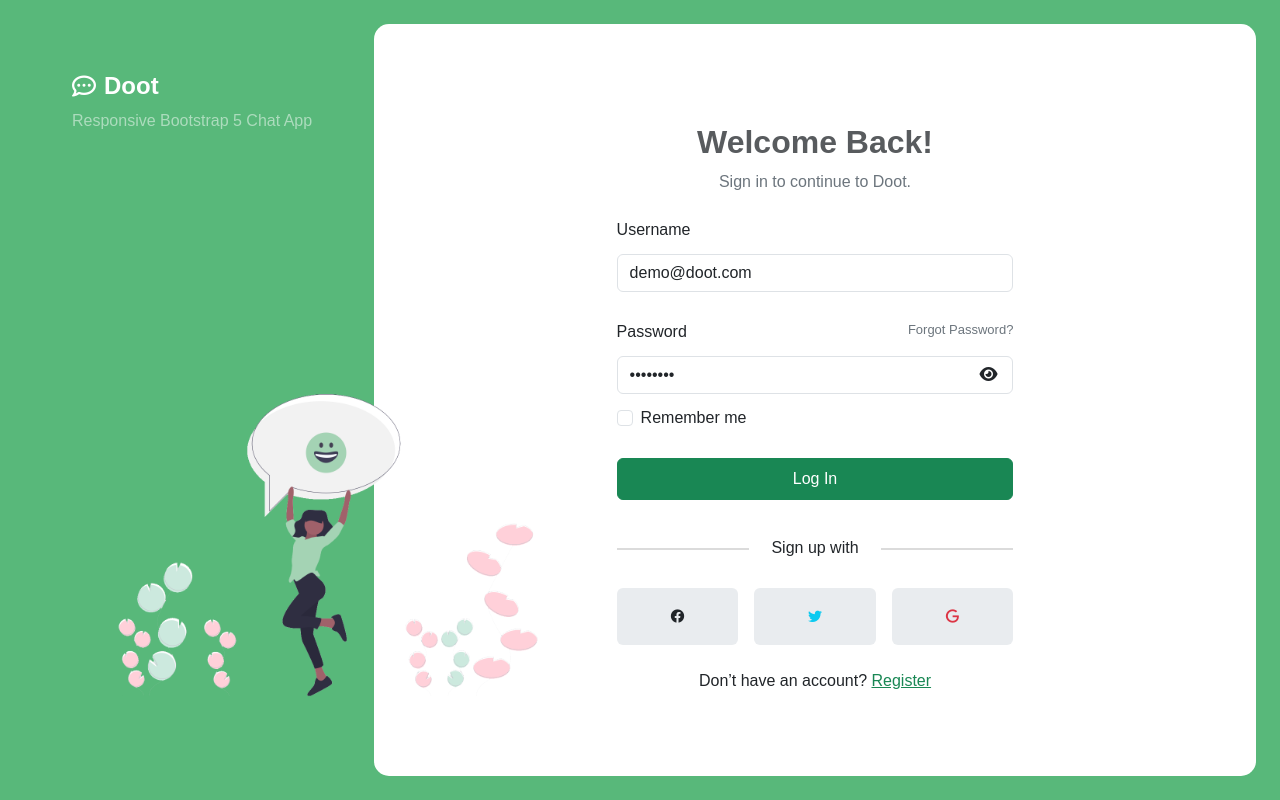
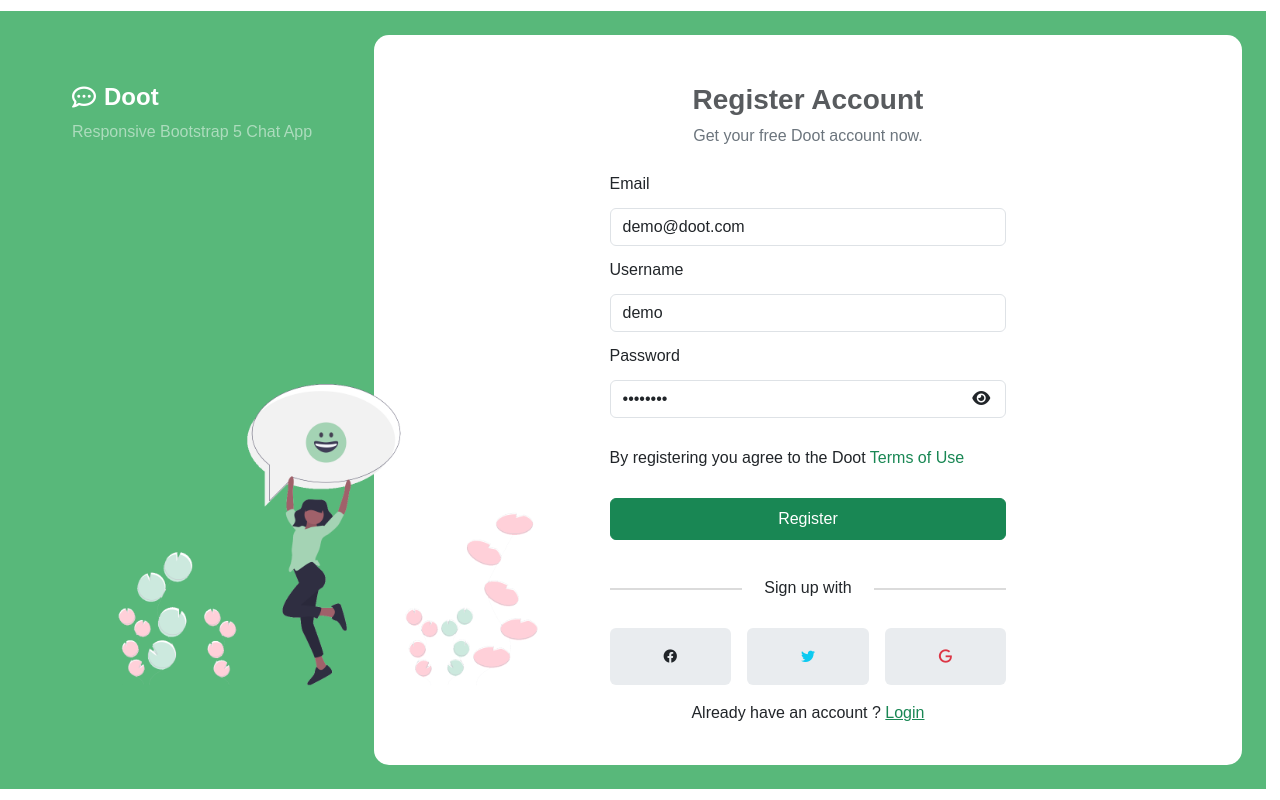
Before and after one commit to Devide21/Chat-App, a React (Vite) app: page / in a window 1280 px wide. Built offline with nearby package versions, Linux system fonts and the light colour scheme.

Commit message:
Completed register page

```diff
--- a/index.html
+++ b/index.html
@@ -11,6 +11,8 @@
     crossorigin="anonymous" referrerpolicy="no-referrer" />
   <link href='https://unpkg.com/boxicons@2.1.4/css/boxicons.min.css' rel='stylesheet'>
   <link href="https://cdn.materialdesignicons.com/7.4.47/css/materialdesignicons.min.css" rel="stylesheet">
+  <link href="https://fonts.googleapis.com/css2?family=Poppins:wght@400;500;600&display=swap" rel="stylesheet">
+
 
   <title>Doot Chat App</title>
 </head>
--- a/src/App.jsx
+++ b/src/App.jsx
@@ -23,8 +23,8 @@ function App() {
 
 
   return (
-    <div className="d-md-flex d-grid" style={{ width: "100vw", height: "100vh" }}>
-      <Login />
+    <div className="d-md-flex d-grid" style={{ width: "98.9vw", height: "100%" }}>
+      <Register />
       {/* <WelcomePane/> */}
 
     </div>
--- a/src/components/Register.jsx
+++ b/src/components/Register.jsx
@@ -1,13 +1,60 @@
 import React from 'react';
-// import { Button } from 'react-bootstrap';
+import * as Yup from 'yup';
+import { useForm } from 'react-hook-form';
+import { yupResolver } from '@hookform/resolvers/yup';
+import { Alert } from 'react-bootstrap';
+import FormProvider from '/src/hookForm/FormProvider.jsx';
+import { RHFTextField } from '../hookForm';
+
 
 const Register = () => {
+
+  const [showPassword, setShowPassword] = React.useState(false);
+
+  const RegisterSchema = Yup.object().shape({
+    email: Yup.string().required("Email is required").email("Email is invalid"),
+    username: Yup.string().required("Username is required"),
+    password: Yup.string().required("Password is required").min(6, "Password must be at least 6 characters"),
+  });
+
+  const defaultValues = {
+    email: "demo@doot.com",
+    username: "demo",
+    password: "demo1234",
+  };
+
+  const methods = useForm({
+    resolver: yupResolver(RegisterSchema),
+    defaultValues,
+  });
+
+  const {
+    handleSubmit,
+    reset,
+    setError,
+    formState: { errors }
+  } = methods;
+
+  const onSubmit = async (data) => {
+    try {
+      // Submit to backend
+    } catch (error) {
+      console.error(error);
+      reset();
+      setError("afterSubmit", {
+        type: 'manual',
+        message: error.message || "Something went wrong",
+      });
+    }
+  };
+
+
   return (
-    <div className="logout-page d-flex" style={{ width: "100vw", height: "100%" }}>
+    <div className="logout-page d-flex p-4" style={{ width: "100vw", height: "100%" }}>
       <div className="sidebar d-flex flex-column justify-content-center align-items-start p-5">
         <h4 className="text-white fw-bold mb-2">
-          <i class="fa-regular fa-comment-dots"></i>
-          Doot</h4>
+          <i className="fa-regular fa-comment-dots"></i> Doot
+        </h4>
         <p className="text-white-50">Responsive Bootstrap 5 Chat App</p>
         <div className="mt-auto">
           <img className='logout-img'
@@ -19,41 +66,59 @@ const Register = () => {
       </div>
       <div className="logout-box py-4 pt-5 h-100 d-grid justify-content-center align-items-center flex-grow-1">
         <div className="d-flex flex-column  justify-content-center align-items-center" style={{ width: "31vw" }}>
-          <h4 className="fw-bold mb-2 fs-1">Register Account</h4>
-          <p className="text-secondary mb-5" style={{ fontFamily: "sans-serif" }}>Get your free Doot account now.</p>
-          <form className="d-flex flex-column text-start w-100 p-3 gap-3">
-            <label htmlFor="username">Email</label>
-            <input type="email" placeholder="Enter Email" className="form-control shadow-none" />
+          <h4 className="fw-semibold mb-2 fs-3 opacity-75">Register Account</h4>
+          <p className="text-secondary mb-4 " style={{ fontFamily: "sans-serif" }}>Get your free Doot account now.</p>
+          <FormProvider methods={methods} onSubmit={handleSubmit(onSubmit)}>
+            <label htmlFor="email">Email</label>
+            <RHFTextField name="email" placeholder="Enter email" />
+
             <label htmlFor="username">Username</label>
-            <input type="email" placeholder="Enter Username" className="form-control shadow-none" />
-            <div className='d-flex  justify-content-between '>
-              <label htmlFor="username">Password</label>
-              <a className=' text-decoration-none text-secondary' style={{ fontSize: "small" }} href="">Forgot Password?</a>
+            <RHFTextField name="username" placeholder="Enter Username" />
 
+            <div className='d-flex justify-content-between '>
+              <label htmlFor="password">Password</label>
+              {/* <a className='text-decoration-none text-secondary' style={{ fontSize: "small" }} href="#">
+                Forgot Password?
+              </a> */}
             </div>
-            <input type="password" placeholder="Password" className="shadow-none form-control" />
-            <div className='d-flex'>
-              <p>By registering you agree to the Doot <span className='text-success'>Terms of Use</span></p>
-            </div>
-            <button type="submit" className="btn btn-success">Register</button>
+
+            <RHFTextField
+              name="password"
+              type={showPassword ? "text" : "password"}
+              placeholder="Password"
+              InputProps={{
+                endAdornment: (
+                  <i
+                    className={`fa-solid ${showPassword ? "fa-eye-slash" : "fa-eye"}`}
+                    onClick={() => setShowPassword(!showPassword)}
+                  ></i>
+                )
+              }}
+            />
+            <p className=" mt-3 mb-3">By registering you agree to the Doot <span href="#" className="text-primary text-success pointer">Terms of Use</span></p>
+
+
+            <button type="submit" className="btn btn-success w-100 py-2">Register</button>
+
             <div className='d-flex justify-content-center mt-4'>
               <div className='signup-ruler'></div>
-              <div className='w-100 text-center'><p>Sign up using</p></div>
+              <div className='w-100 text-center'><p>Sign up with</p></div>
               <div className='signup-ruler'></div>
             </div>
+
             <div className='d-flex gap-3'>
-              <div className='bg-body-secondary rounded-2 w-100 text-center py-2  px-4' style={{ cursor: "pointer" }}>
-                <i class="fa-brands fa-facebook"></i>
+              <div className='bg-body-secondary rounded-2 py-3 w-100 text-center py-2  px-4' style={{ cursor: "pointer" }}>
+                <i className="mdi mdi-facebook text-indigo"></i>
               </div>
-              <div className='bg-body-secondary rounded-2  w-100 text-center py-2  px-4' style={{ cursor: "pointer" }}>
-                <i class="fa-brands fa-twitter"></i>
+              <div className='bg-body-secondary rounded-2 py-3  w-100 text-center py-2  px-4' style={{ cursor: "pointer" }}>
+                <i className="mdi mdi-twitter text-info"></i>
               </div>
-              <div className='bg-body-secondary rounded-2  w-100 text-center py-2  px-4' style={{ cursor: "pointer" }}>
-                <i class="fa-brands fa-google"></i>
+              <div className='bg-body-secondary rounded-2  py-3 w-100 text-center py-2  px-4' style={{ cursor: "pointer" }}>
+                <i className="mdi mdi-google text-danger"></i>
               </div>
             </div>
-          </form>
-          <p className=" mt-3 mb-5">Already have an account ?  <a href="#" className="text-primary text-success pointer">Login</a></p>
+          </FormProvider>
+          <p className=" mt-3 mb-3">Already have an account ?  <a href="#" className="text-primary text-success pointer">Login</a></p>
         </div>
       </div>
     </div >
--- a/src/index.css
+++ b/src/index.css
@@ -17,6 +17,11 @@
   margin: 0;
   padding: 0;
 }
+
+body {
+  font-family: 'Poppins', sans-serif;
+}
+
 
 a {
   font-weight: 500;
@@ -85,6 +90,6 @@ body #root {
   padding: 0;
 }
 
-.form-control:focus{
+.form-control:focus {
   box-shadow: none;
 }
```
